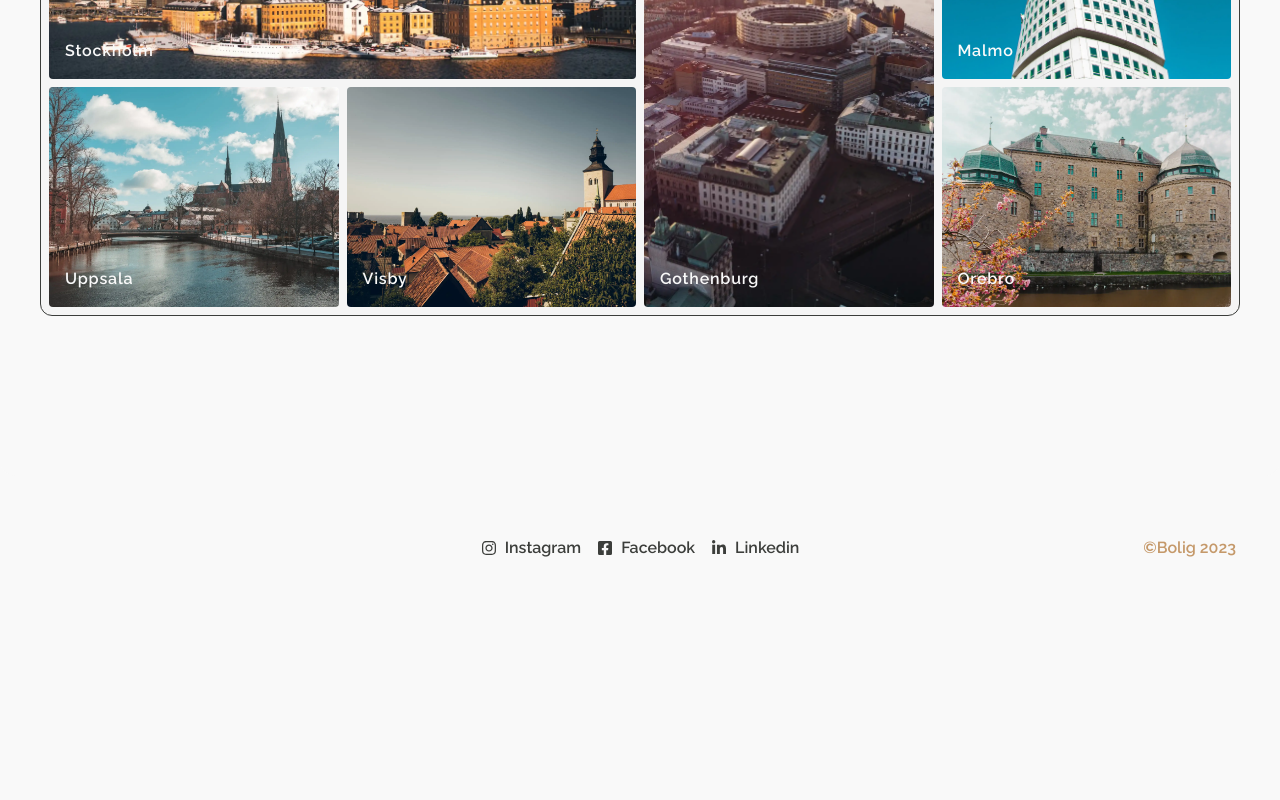
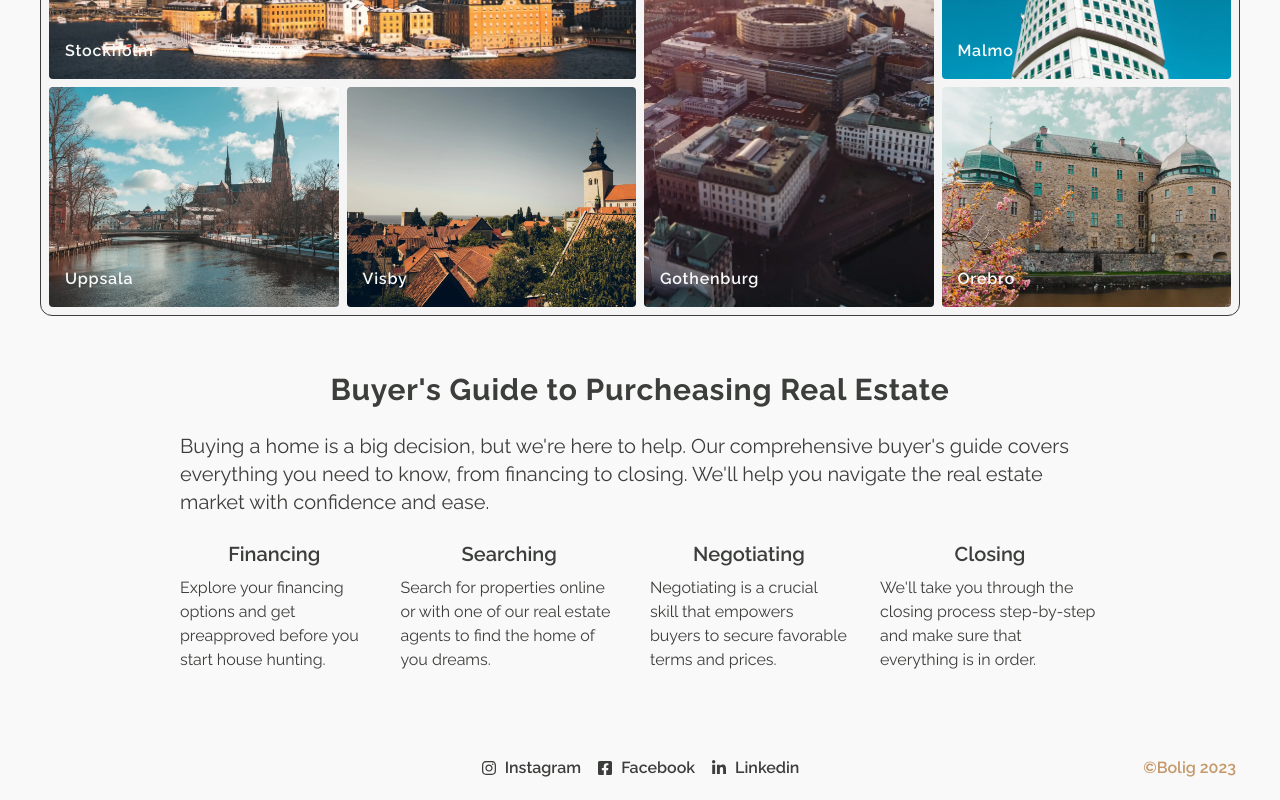
Before and after one commit to MaxAndreasLundin/bolig-web, a Next.js app: page / in a window 1280 px wide. Shown: the part 1724-2524 px from the top of the page. Before the commit the page ends 2304 px from the top, so only its background shows below. Built offline with nearby package versions, Linux system fonts and the light colour scheme.

Commit message:
create buyers guide

```diff
--- a/app/page.tsx
+++ b/app/page.tsx
@@ -5,6 +5,7 @@ import './globals.css';
 import { fetchData } from './utils/api';
 import { SearchDataProps } from './types/searchData';
 import NewestDeals from '../components/newestDeals/NewestDeals';
+import BuyersGuide from '../components/buyersGuide/BuyersGuide';
 
 export default function Home() {
   const selectCity = async (location: SearchDataProps) => {
@@ -55,7 +56,7 @@ export default function Home() {
         </div>
 
         {/*Explore your favorit city*/}
-        <div className="flex h-full w-full flex-col items-center bg-white_bolig px-10 pb-40 xl:rounded-2xl">
+        <div className="flex h-full w-full flex-col items-center bg-white_bolig px-10 pb-10 xl:rounded-2xl">
           <h3 className="pt-14 pb-14 text-3xl font-bold text-primary sm:pb-20">
             Explore Your favorit City
           </h3>
@@ -63,6 +64,11 @@ export default function Home() {
             <CityCard onCity={selectCity}/>
           </div>
         </div>
+
+        <div className='flex flex-col px-10 max-w-[1000px] w-full'>
+          <BuyersGuide />
+        </div>
+
       </div>
     </div>
   );
--- /dev/null
+++ b/components/buyersGuide/BuyersGuide.tsx
@@ -0,0 +1,53 @@
+import React from 'react';
+
+const BuyersGuide = () => {
+  return (
+    <>
+      <div>
+        <h2 className="pb-6 text-center text-3xl font-bold tracking-wide">
+          Buyer's Guide to Purcheasing Real Estate
+        </h2>
+        <p className="text-xl">
+          Buying a home is a big decision, but we're here to help. Our
+          comprehensive buyer's guide covers everything you need to know, from
+          financing to closing. We'll help you navigate the real estate market
+          with confidence and ease.
+        </p>
+      </div>
+      <div className="flex flex-col justify-evenly gap-8 px-10 py-6 md:flex-row md:px-0">
+        <div className="">
+          <h3 className="pb-2 text-center text-xl font-semibold">Financing</h3>
+          <p>
+            Explore your financing options and get preapproved before you start
+            house hunting.
+          </p>
+        </div>
+        <div>
+          <h3 className="pb-2 text-center text-xl font-semibold">Searching</h3>
+          <p>
+            Search for properties online or with one of our real estate agents
+            to find the home of you dreams.
+          </p>
+        </div>
+        <div>
+          <h3 className="pb-2 text-center text-xl font-semibold">
+            Negotiating
+          </h3>
+          <p>
+            Negotiating is a crucial skill that empowers buyers to secure
+            favorable terms and prices.
+          </p>
+        </div>
+        <div>
+          <h3 className="pb-2 text-center text-xl font-semibold">Closing</h3>
+          <p>
+            We'll take you through the closing process step-by-step and make
+            sure that everything is in order.
+          </p>
+        </div>
+      </div>
+    </>
+  );
+};
+
+export default BuyersGuide;
```
